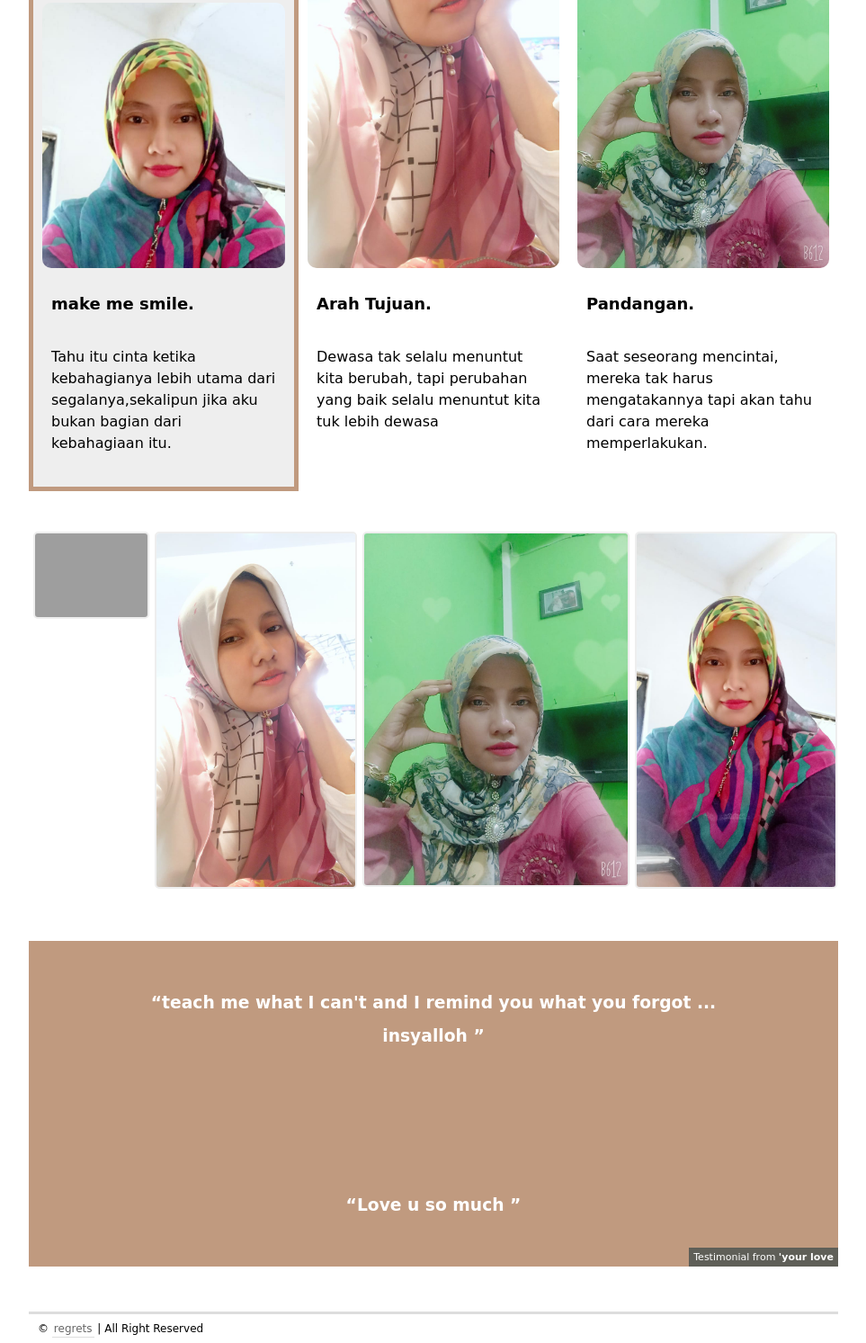
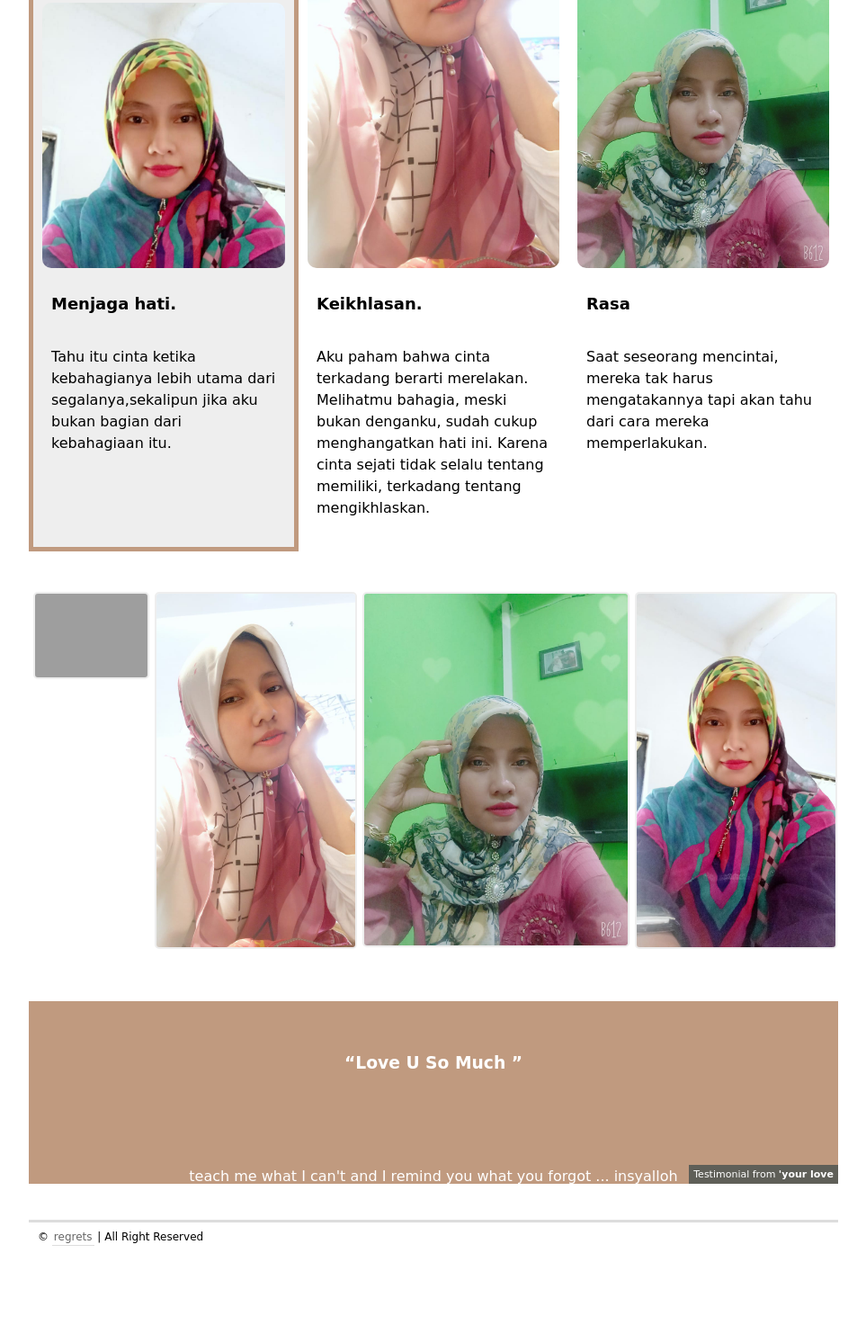
Before and after one commit to arkhanjarifatoni/ELOK-ZAKIYA, a plain HTML site: page index.html in a window 1280 px wide. Shown: the part 834-2327 px from the top of the page at 90% size, without its empty margins (166-1129 px from the left). After the commit the page ends 2225 px from the top, so only its background shows below. Drawn offline with Linux system fonts and the light colour scheme; grey boxes are pictures that could not be loaded; a web font is replaced by a local one.

Commit message:
Update index.html
Signed-off-by: arkhanjarifatoni <64120111+arkhanjarifatoni@users.noreply.github.com>

```diff
--- a/index.html
+++ b/index.html
@@ -30,17 +30,17 @@
 			<div class="content">
 				<div class="box">
 					<img src="img/box5.jpg" alt="">
-					<h3>make me smile.</h3>
+					<h3>Menjaga hati.</h3>
 					<p>Tahu itu cinta ketika kebahagianya lebih utama dari segalanya,sekalipun jika aku bukan bagian dari kebahagiaan itu.</p>
 				</div>
 				<div class="box">
 					<img src="img/box2.jpg" alt="">
-					<h3>Arah Tujuan.</h3>
-					<p>Dewasa tak selalu menuntut kita berubah, tapi perubahan yang baik selalu menuntut kita tuk lebih dewasa</p>
+					<h3>Keikhlasan.</h3>
+					<p>  Aku paham bahwa cinta terkadang berarti merelakan. Melihatmu bahagia, meski bukan denganku, sudah cukup menghangatkan hati ini. Karena cinta sejati tidak selalu tentang memiliki, terkadang tentang mengikhlaskan.</p>
 				</div>
 				<div class="box">
 					<img src="img/box3.jpg" alt="">
-					<h3>Pandangan.</h3>
+					<h3>Rasa</h3>
 					<p>Saat seseorang mencintai, mereka tak harus mengatakannya tapi akan tahu dari cara mereka memperlakukan.</p>
 				</div>
 			</div>
@@ -57,8 +57,8 @@
 
 	<aside class="testimonial">
 		<span>Testimonial from <strong>'your love</strong></span>
-		<h3>teach me what I can't and I remind you what you forgot ... insyalloh</h3>
-		<h3>Love u so much</h3>
+		<h3>Love U So Much</h3>
+		<p>teach me what I can't and I remind you what you forgot ... insyalloh</p>
 	</aside>
 
 	<footer>
```
